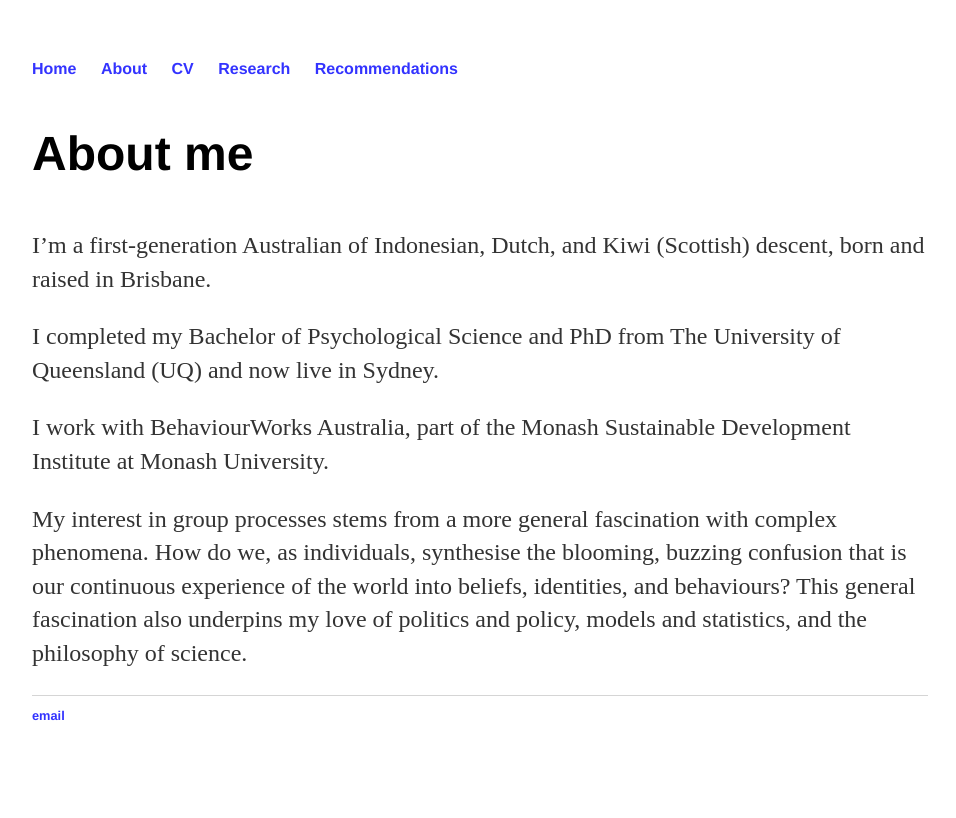
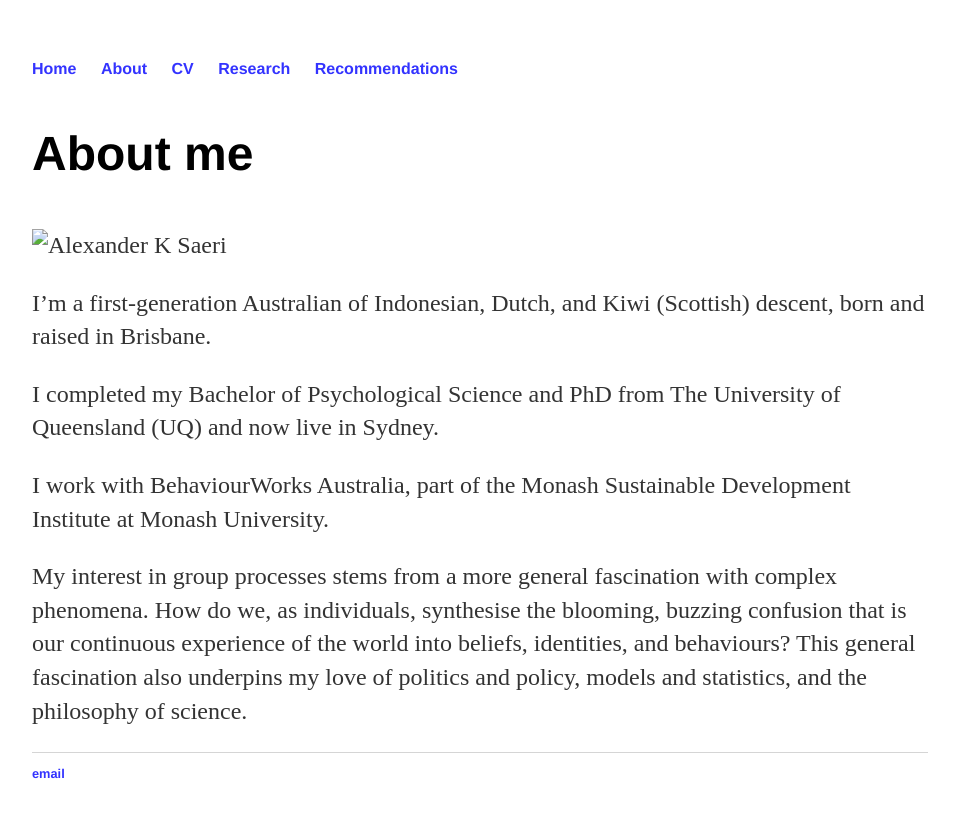
Before and after one commit to aksaeri/scrub, a Jekyll site: the page built from pages/about.md, in a window 1280 px wide. Shown: the top 818 px of the page, without its empty margins (160-1116 px from the left). Built offline with Jekyll 4.4.1, drawn with Linux system fonts in a browser that asks for light colours.

Commit message:
Update about.md

```diff
--- a/pages/about.md
+++ b/pages/about.md
@@ -6,8 +6,9 @@ description: Alexander Saeri's about page
 
 # About me
 
+![Alexander K Saeri](./assets/alexander_k_saeri_300px_2015.jpg)
+
 I'm a first-generation Australian of Indonesian, Dutch, and Kiwi (Scottish) descent, born and raised in Brisbane.
-
 
 I completed my Bachelor of Psychological Science and PhD from The University of Queensland (UQ) and now live in Sydney.
 
```
